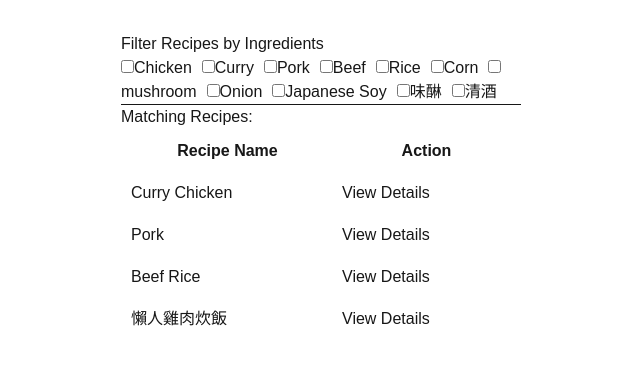
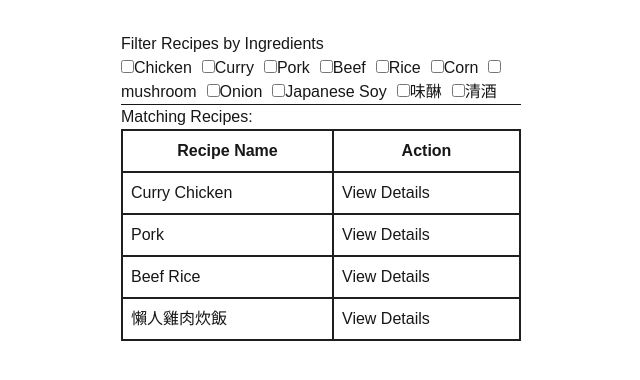
Before and after one commit to Jessie-Tang-Iu/my-cookingmama, a Next.js app: page /filter in a window 1280 px wide. Shown: the top 380 px of the page, without its empty margins (319-959 px from the left). Built offline with nearby package versions, Linux system fonts and the light colour scheme.

Commit message:
Update the layout

```diff
--- a/app/filter/page.js
+++ b/app/filter/page.js
@@ -70,8 +70,8 @@ export default function Page() {
     );
   };
 
-    const tableStyle = {borderWidth: "2px",borderColor: "white",borderStyle: "solid",borderCollapse: "collapse",width: "100%",};
-    const borderStyle= { border: "2px solid white", padding: "8px" };
+    const tableStyle = {borderWidth: "2px",borderColor: "#1f1f1f",borderStyle: "solid",borderCollapse: "collapse",width: "100%",};
+    const borderStyle= { border: "2px solid #1f1f1f", padding: "8px" };
 
   return (
     <div style={{ maxWidth: 400, margin: "2rem auto" }}>
@@ -116,12 +116,6 @@ export default function Page() {
                 ))}
             </tbody>
         </table>
-
-        // <ul>
-        //   {filteredRecipes.map((recipe, idx) => (
-        //     <li key={idx}>{recipe.recipeName}</li>
-        //   ))}
-        // </ul>
       ) : (
         <p>No recipes found.</p>
       )}
--- a/app/login/page.js
+++ b/app/login/page.js
@@ -68,7 +68,7 @@ export default function Page() {
                     }}
                     disabled={loading}
                     required
-                    style={{ width: "100%", marginBottom: "1rem", borderWidth: 1, borderColor: "white" }}
+                    style={{ width: "100%", marginBottom: "1rem", borderWidth: 2, borderColor: "#1f1f1f" }}
                 />
 
                 <label htmlFor="password">Password: </label>
@@ -81,7 +81,7 @@ export default function Page() {
                     }}
                     disabled={loading}
                     required
-                    style={{ width: "100%", marginBottom: "1rem", borderWidth: 1, borderColor: "white" }}
+                    style={{ width: "100%", marginBottom: "1rem", borderWidth: 2, borderColor: "#1f1f1f" }}
                 />
 
                 {error && <p style={{ color: "red" }}>{error}</p>}
--- a/app/recipeList/page.js
+++ b/app/recipeList/page.js
@@ -25,8 +25,8 @@ export default function Page({ name }) {
     if(!recipes || recipes.length === 0)
         return <p>No recipes found for owner: {name}</p>;
 
-    const tableStyle = {borderWidth: "2px",borderColor: "white",borderStyle: "solid",borderCollapse: "collapse",width: "100%",};
-    const borderStyle= { border: "2px solid white", padding: "8px" };
+    const tableStyle = {borderWidth: "2px",borderColor: "#1f1f1f",borderStyle: "solid",borderCollapse: "collapse",width: "100%",};
+    const borderStyle= { border: "2px solid #1f1f1f", padding: "8px" };
 
     return (
         <main>
```
